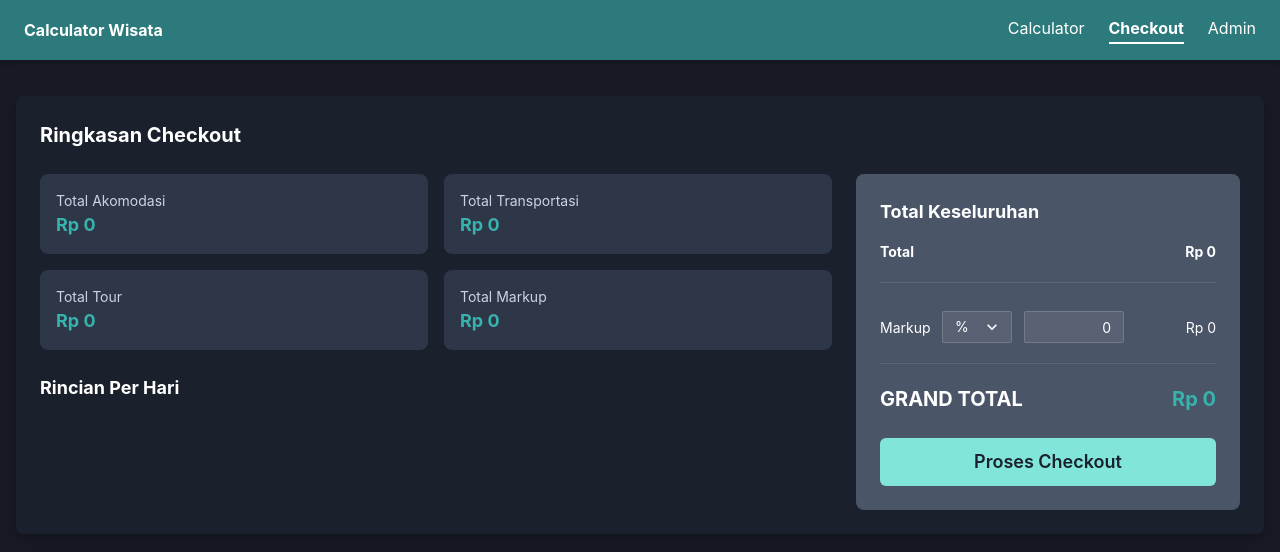
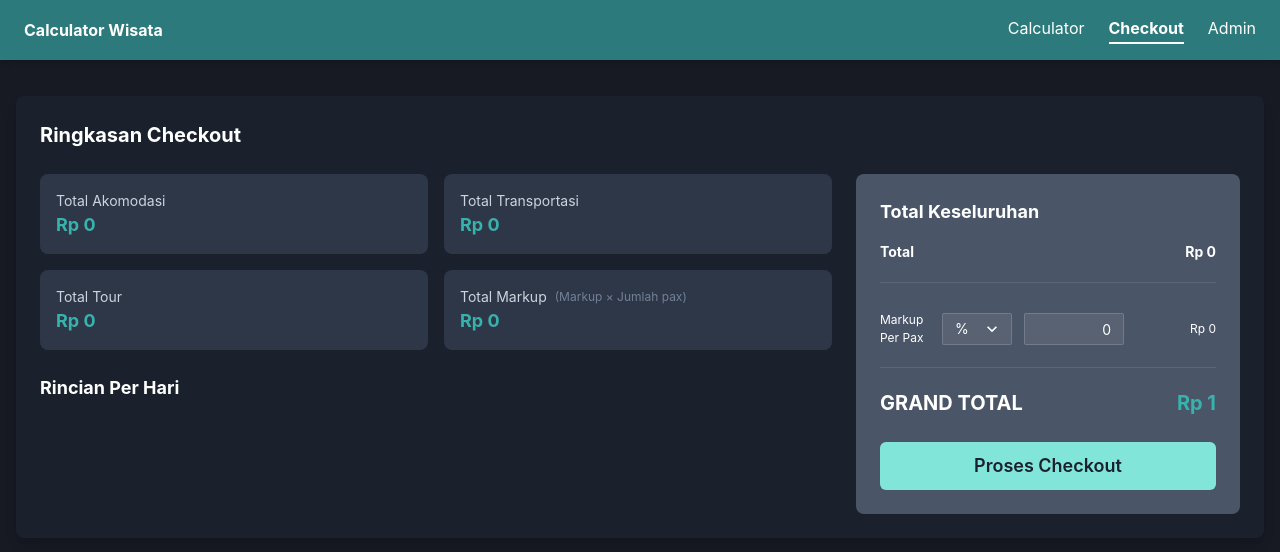
Before and after one commit to ngabulil/Calculator-Wisata, a React (Vite) app: page /checkout in a window 1280 px wide. Shown: the top 552 px of the page. Built offline with nearby package versions, Linux system fonts and the light colour scheme.

Commit message:
feat: update calculation total and markup

```diff
--- a/src/components/Checkout/CheckoutSummary.jsx
+++ b/src/components/Checkout/CheckoutSummary.jsx
@@ -74,8 +74,8 @@ const CheckoutSummary = ({ formatCurrency }) => {
         <Divider my={2} />
 
         {/* Input markup dengan select dan fungsionalitas */}
-        <HStack justify="space-between" fontSize="sm" mt={2}>
-          <Text>Markup</Text>
+        <HStack justify="space-between" fontSize="12px" mt={2}>
+          <Text>Markup Per Pax</Text>
           <Flex align="center" gap={3}>
             <Select
               value={userMarkup.type}
--- a/src/components/Checkout/DayBreakDown/DaySummary.jsx
+++ b/src/components/Checkout/DayBreakDown/DaySummary.jsx
@@ -1,31 +1,65 @@
-import { Box, Grid, Text } from "@chakra-ui/react";
+import { Box, Grid, Text, Flex } from "@chakra-ui/react";
 import { useColorModeValue } from "@chakra-ui/react";
 import { useCheckoutContext } from "../../../context/CheckoutContext";
 
-const DaySummary = ({ akomodasiTotal, transportTotal, tourTotal,formatCurrency }) => {
+const DaySummary = ({
+  akomodasiTotal,
+  transportTotal,
+  tourTotal,
+  formatCurrency,
+}) => {
   const accentColor = useColorModeValue("teal.300", "teal.400");
   const summaryCardBg = useColorModeValue("gray.600", "gray.700");
 
-  const { userMarkupAmount } = useCheckoutContext();
-  const totalMarkup = userMarkupAmount;
-
-  const items = [
-    { label: "Total Akomodasi", value: akomodasiTotal },
-    { label: "Total Transportasi", value: transportTotal },
-    { label: "Total Tour", value: tourTotal },
-    { label: "Total Markup", value: totalMarkup },
-  ];
+  const { totalMarkup } = useCheckoutContext();
 
   return (
     <Grid templateColumns="repeat(2, 1fr)" gap={4}>
-      {items.map((item, i) => (
-        <Box key={i} bg={summaryCardBg} p={4} rounded="lg">
-          <Text fontSize="sm" color="gray.300">{item.label}</Text>
-          <Text fontSize="lg" fontWeight="bold" color={accentColor}>
-            {formatCurrency(item.value)}
+      {/* Akomodasi */}
+      <Box bg={summaryCardBg} p={4} rounded="lg">
+        <Text fontSize="sm" color="gray.300">
+          Total Akomodasi
+        </Text>
+        <Text fontSize="lg" fontWeight="bold" color={accentColor}>
+          {formatCurrency(akomodasiTotal)}
+        </Text>
+      </Box>
+
+      {/* Transportasi */}
+      <Box bg={summaryCardBg} p={4} rounded="lg">
+        <Text fontSize="sm" color="gray.300">
+          Total Transportasi
+        </Text>
+        <Text fontSize="lg" fontWeight="bold" color={accentColor}>
+          {formatCurrency(transportTotal)}
+        </Text>
+      </Box>
+
+      {/* Tour */}
+      <Box bg={summaryCardBg} p={4} rounded="lg">
+        <Text fontSize="sm" color="gray.300">
+          Total Tour
+        </Text>
+        <Text fontSize="lg" fontWeight="bold" color={accentColor}>
+          {formatCurrency(tourTotal)}
+        </Text>
+      </Box>
+
+      {/* Markup */}
+      <Box bg={summaryCardBg} p={4} rounded="lg">
+        <Flex align="center" gap={2}>
+          <Text fontSize="sm" color="gray.300">
+            Total Markup
           </Text>
-        </Box>
-      ))}
+          <Text fontSize="xs" color="gray.500">
+            (Markup × Jumlah pax)
+          </Text>
+        </Flex>
+
+        <Text fontSize="lg" fontWeight="bold" color={accentColor}>
+          {formatCurrency(totalMarkup)}
+        </Text>
+      </Box>
     </Grid>
   );
 };
--- a/src/components/ItineraryPDF/HotelChoiceTable.jsx
+++ b/src/components/ItineraryPDF/HotelChoiceTable.jsx
@@ -203,7 +203,7 @@ const HotelChoiceTable = ({ akomodasiDays }) => {
     const markupAmount = calculateUserMarkupAmount(subtotalBeforeMarkup);
 
     // Total dengan markup
-    const alternativeTotal = subtotalBeforeMarkup + markupAmount;
+    const alternativeTotal = subtotalBeforeMarkup + (markupAmount * selectedPackage?.totalPaxAdult || 1);
 
     return alternativeTotal / totalAdult;
   };
--- a/src/context/CheckoutContext.jsx
+++ b/src/context/CheckoutContext.jsx
@@ -175,7 +175,8 @@ const CheckoutContextProvider = ({ children }) => {
 
   const subtotalBeforeUserMarkup = akomodasiTotal + transportTotal + tourTotal;
   const userMarkupAmount = calculateUserMarkup(subtotalBeforeUserMarkup);
-  const grandTotal = subtotalBeforeUserMarkup + userMarkupAmount;
+  const totalMarkup = userMarkupAmount * selectedPackage.totalPaxAdult;
+  const grandTotal = subtotalBeforeUserMarkup + (userMarkupAmount * selectedPackage.totalPaxAdult || 1);
 
   const value = {
     breakdown,
@@ -187,6 +188,7 @@ const CheckoutContextProvider = ({ children }) => {
     tourTotal,
     userMarkup,
     userMarkupAmount,
+    totalMarkup,
     subtotalBeforeUserMarkup,
     updateUserMarkup,
     calculateHotelTotal,
--- a/src/pages/ExpensesPage.jsx
+++ b/src/pages/ExpensesPage.jsx
@@ -326,7 +326,7 @@ const ExpensesPage = () => {
             />
           ))}
 
-          {tempHotelItems.map((item, tempIndex) => (
+          {tempHotelItems.map((item) => (
             <HotelCard
               key={`temp-${item.tempId}`}
               index={item.tempId}
@@ -335,7 +335,7 @@ const ExpensesPage = () => {
               onDelete={() => handleTempHotelDelete(item.tempId)}
               onChange={(updatedItem) => handleTempHotelChange(item.tempId, updatedItem)}
               isTemporary={true}
-              displayName={`Hotel ${hotelItems.length + tempIndex + 1}`}
+              displayName={`Hotel`}
             />
           ))}
 
@@ -363,7 +363,7 @@ const ExpensesPage = () => {
             />
           ))}
 
-          {tempVillaItems.map((item, tempIndex) => (
+          {tempVillaItems.map((item) => (
             <VillaCard
               key={`temp-${item.tempId}`}
               index={item.tempId}
@@ -372,7 +372,7 @@ const ExpensesPage = () => {
               onDelete={() => handleTempVillaDelete(item.tempId)}
               onChange={(updatedItem) => handleTempVillaChange(item.tempId, updatedItem)}
               isTemporary={true}
-              displayName={`Villa ${villaItems.length + tempIndex + 1}`}
+              displayName={`Villa`}
             />
           ))}
 
--- a/src/pages/InvoicePDF.jsx
+++ b/src/pages/InvoicePDF.jsx
@@ -38,7 +38,7 @@ const InvoicePDF = forwardRef((props, ref) => {
     breakdown,
     calculateHotelTotal,
     calculateVillaTotal,
-    userMarkupAmount,
+    totalMarkup
   } = useCheckoutContext();
   const { days: expenseDays, calculateGrandTotal } = useExpensesContext();
 
@@ -611,7 +611,7 @@ const InvoicePDF = forwardRef((props, ref) => {
           akomodasiTotal={akomodasiTotal}
           transportTotal={transportTotal}
           tourTotal={tourTotal}
-          markup={userMarkupAmount}
+          markup={totalMarkup}
           grandTotal={calculatedValues.adjustedGrandTotal}
           originalGrandTotal={grandTotal}
           totalExpenses={calculatedValues.totalExpensesFromContext}
```
